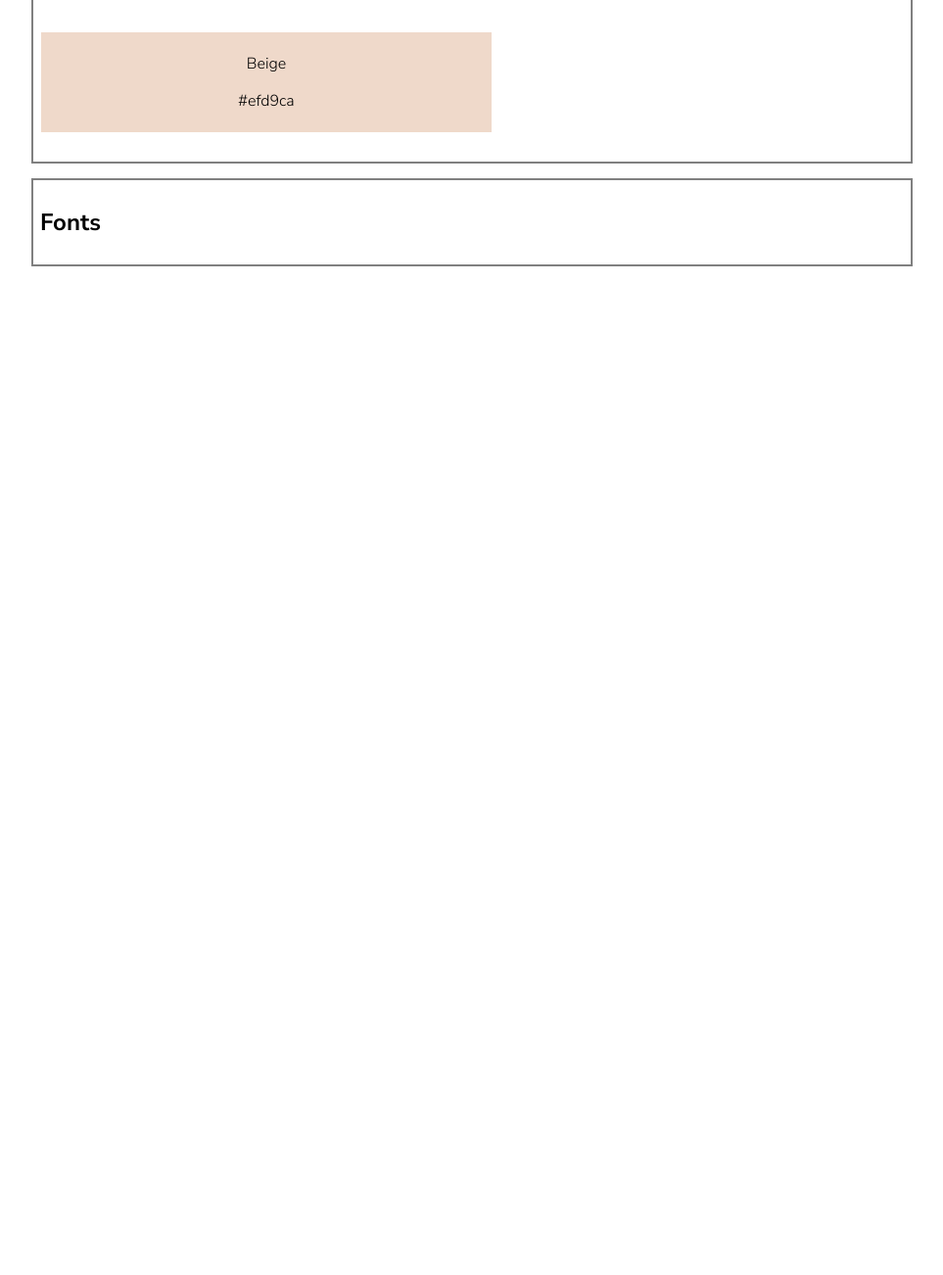
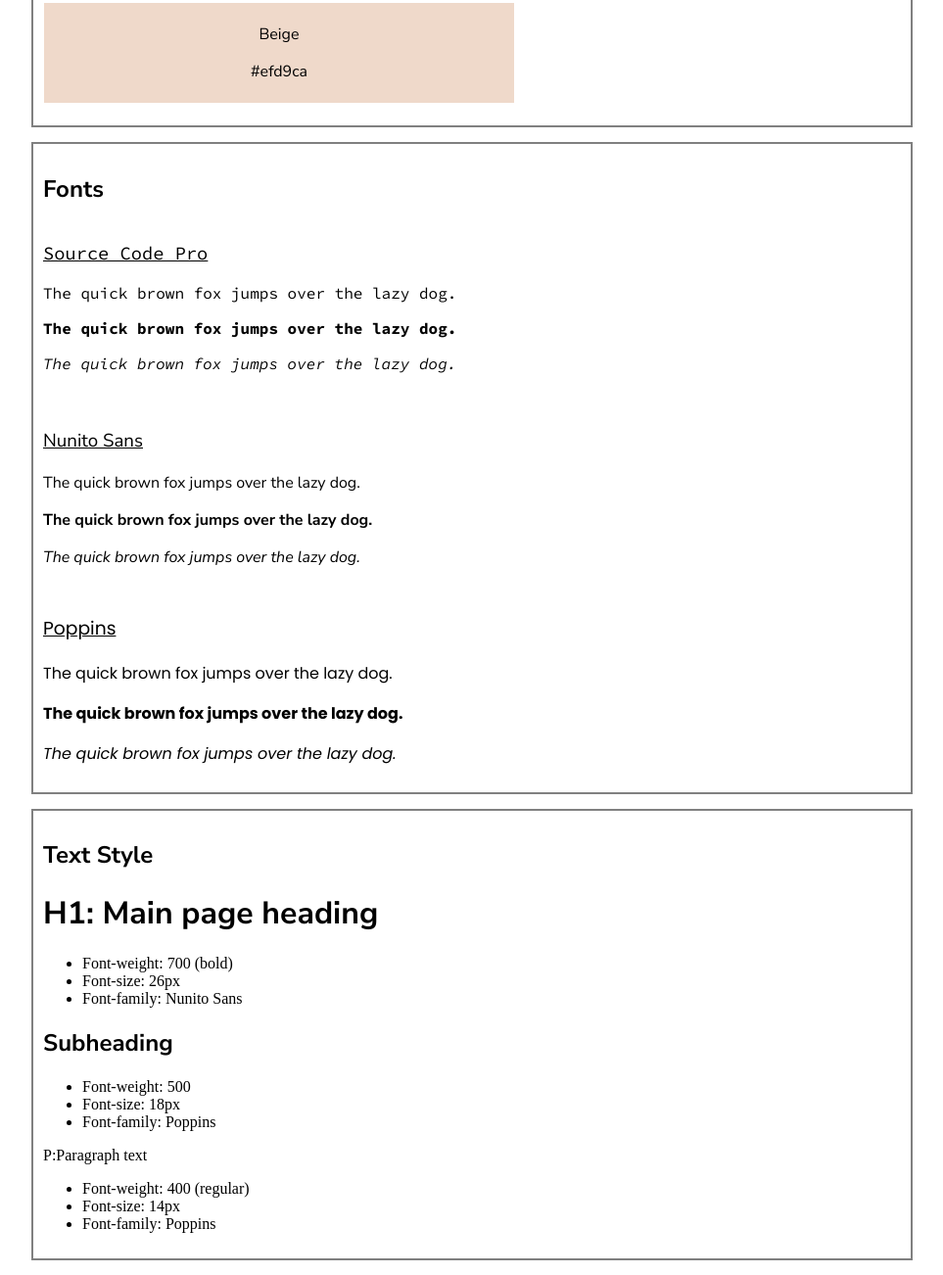
Before and after one commit to balzao/Website-Design-System, a plain HTML site: page index.html in a window 1280 px wide. Shown: the part 612-1914 px from the top of the page at 98% size, without its empty margins (158-1121 px from the left). Before the commit the page ends 909 px from the top, so only its background shows below. Drawn offline with Linux system fonts and the light colour scheme.

Commit message:
Conclusione esercizio

```diff
--- a/index.html
+++ b/index.html
@@ -49,8 +49,61 @@
       </div>
     </div>
   </div>
+
+
   <div class="sezione">
     <h2>Fonts</h2>
+    <div class="boxfonts">
+      <div class="sourcecode">
+        <h3>Source Code Pro</h3>
+        <p>The quick brown fox jumps over the lazy dog.</p>
+        <p class="bold">The quick brown fox jumps over the lazy dog.</p>
+        <p class="italic">The quick brown fox jumps over the lazy dog.</p>
+      </div>
+    </div>
+    <div class="boxfonts">
+      <div class="nunito">
+        <h3>Nunito Sans</h3>
+        <p>The quick brown fox jumps over the lazy dog.</p>
+        <p class="bold">The quick brown fox jumps over the lazy dog.</p>
+        <p class="italic">The quick brown fox jumps over the lazy dog.</p>
+      </div>
+    </div>
+    <div class="boxfonts">
+      <div class="poppins">
+        <h3>Poppins</h3>
+        <p>The quick brown fox jumps over the lazy dog.</p>
+        <p class="bold">The quick brown fox jumps over the lazy dog.</p>
+        <p class="italic">The quick brown fox jumps over the lazy dog.</p>
+      </div>
+    </div>
+  </div>
+
+  <div class="sezione">
+    <h2>Text Style</h2>
+    <div class="textstyle">
+      <h1>H1: Main page heading</h1>
+      <ul>
+        <li>Font-weight: 700 (bold)</li>
+        <li>Font-size: 26px</li>
+        <li>Font-family: Nunito Sans</li>
+      </ul>
+
+      <h2>Subheading</h2>
+      <ul>
+        <li>Font-weight: 500</li>
+        <li>Font-size: 18px</li>
+        <li>Font-family: Poppins</li>
+      </ul>
+
+      <p>P:Paragraph text</p>
+      <ul>
+        <li>Font-weight: 400 (regular)</li>
+        <li>Font-size: 14px</li>
+        <li>Font-family: Poppins</li>
+      </ul>
+    </div>
+  </div>
 
   </div>
 
--- a/styles.css
+++ b/styles.css
@@ -1,5 +1,5 @@
 body {
-  margin: 25px 190px;
+  margin: 15px 190px;
 }
 
 
@@ -13,13 +13,18 @@ h1,h2 {
     "YTLC" 500;
 }
 
+h3 {
+  font-weight: normal;
+  text-decoration: underline;
+}
+
 .sezione {
   height: auto;
   width: auto;
   border-width: 2px;
   border-style: solid;
   border-color: grey;
-  padding: 7px;
+  padding: 10px;
   text-align: left;
   margin-bottom: 15px;
 }
@@ -28,11 +33,11 @@ h1,h2 {
   display: inline-block;
   text-align: center;
   line-height: 1,5em;
-  height: 100px;
-  width: 460px;
+  height: 90px;
+  width: 480px;
   font-family: "Nunito Sans", sans-serif;
   font-optical-sizing: auto;
-  font-weight: 300;
+  font-weight: 400;
   font-style: normal;
   font-variation-settings:
     "wdth" 100,
@@ -40,6 +45,42 @@ h1,h2 {
   margin: 25px 1px;
 }
 
+.boxfonts {
+  height: 190px;
+  width: 650px;
+  display: inline-block;
+}
+
+.sourcecode {
+  font-family: "Source Code Pro", monospace;
+  font-optical-sizing: auto;
+  font-weight: normal;
+  font-style: normal;
+}
+
+.nunito {
+  font-family: "Nunito Sans", sans-serif;
+  font-optical-sizing: auto;
+  font-weight: 400;
+  font-style: normal;
+  font-variation-settings:
+    "wdth" 100,
+    "YTLC" 500;
+}
+
+.poppins {
+  font-family: "Poppins", sans-serif;
+  font-weight: 400;
+  font-style: normal;
+}
+
+.bold {
+  font-weight: bold;
+}
+
+.italic {
+  font-style: italic;
+}
 
 #coolblue {
   background-color: #2d5dcc;
```
